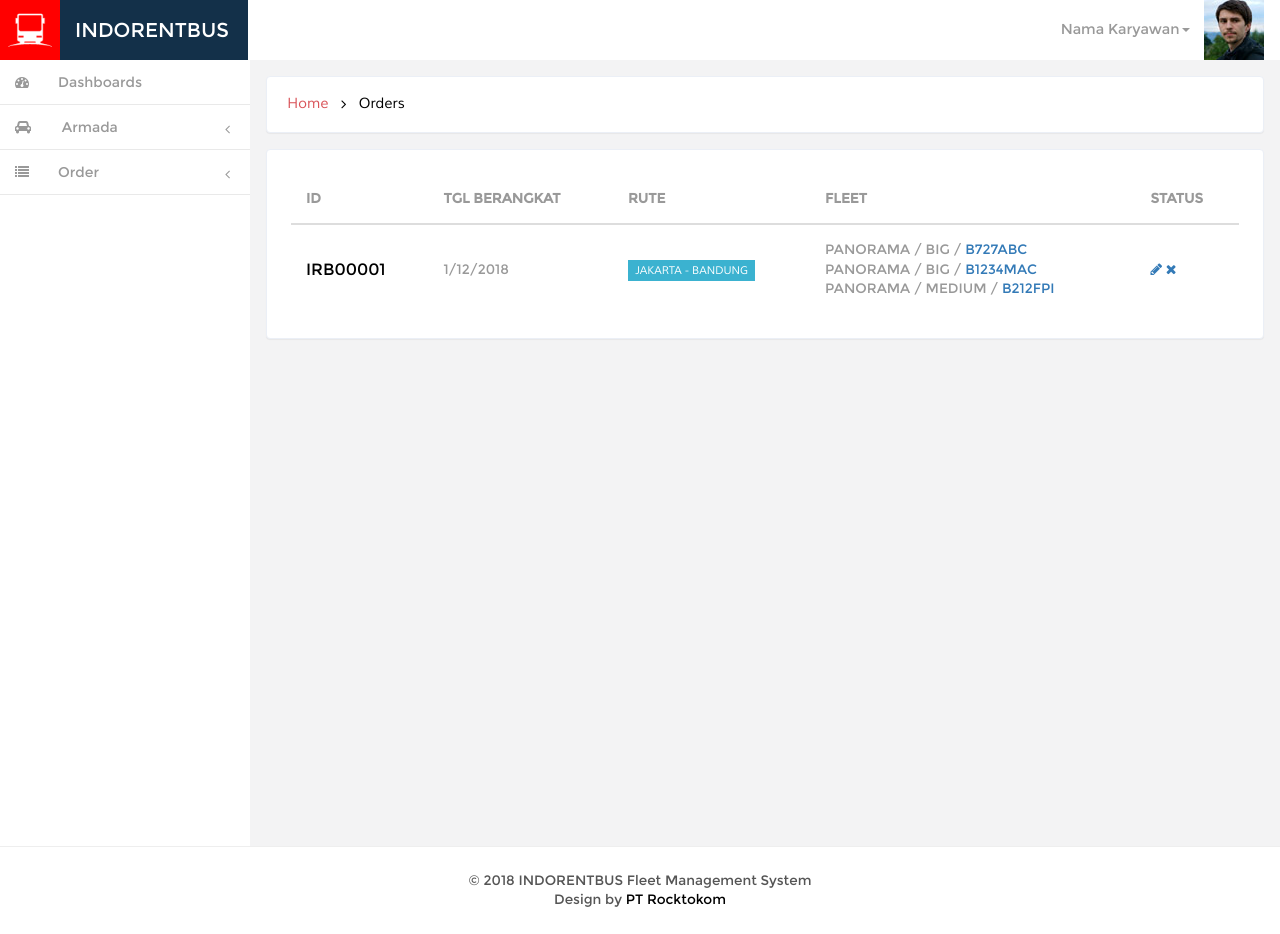
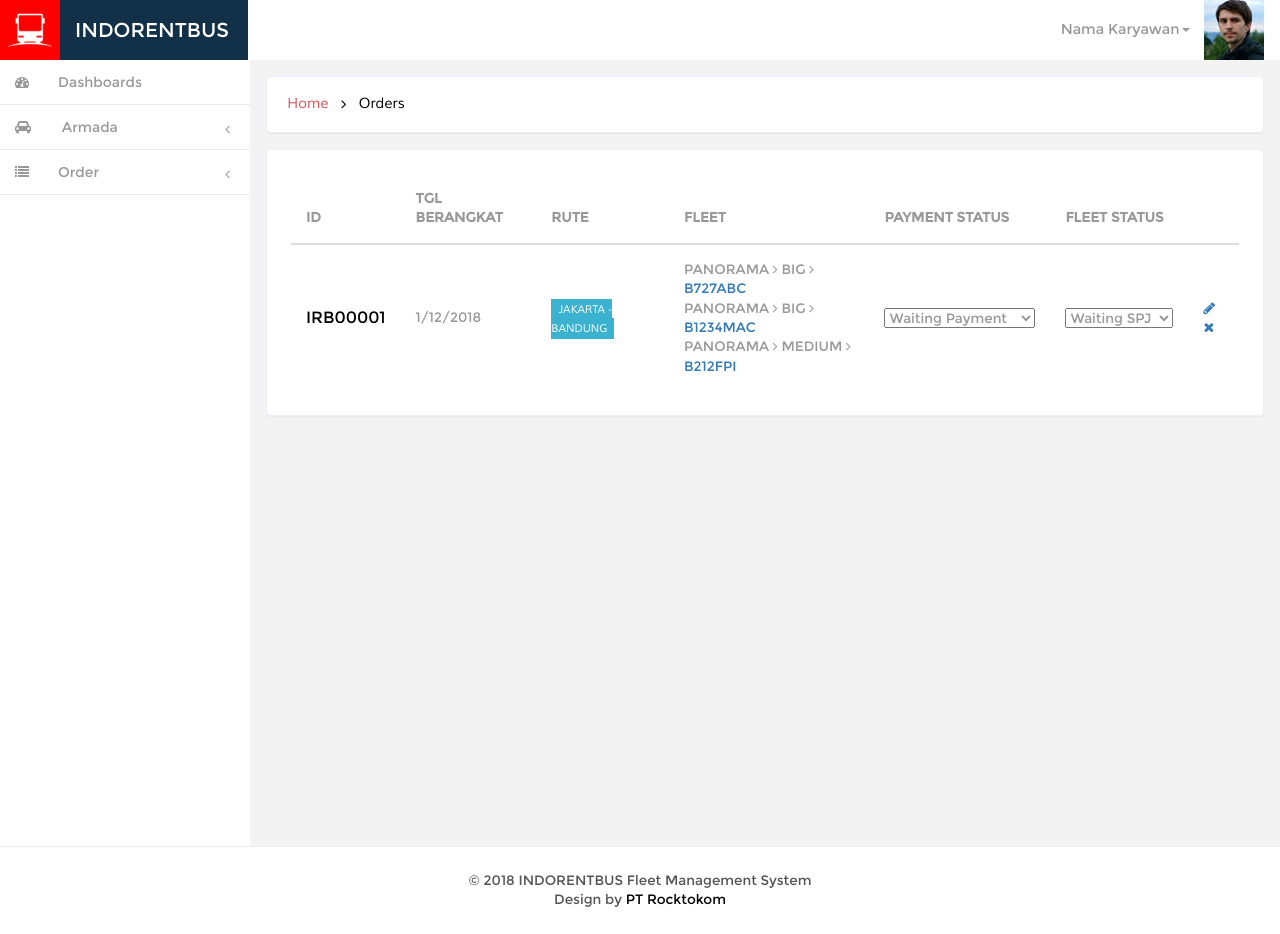
Before and after one commit to kemtol/indorentbus, a Jekyll site: the page built from laman/orders.html, in a window 1280 px wide. Built offline with Jekyll 4.4.1, drawn with Linux system fonts in a browser that asks for light colours; nearby versions of some CDN libraries; Markdown is read by kramdown in place of the engine named in the settings; comment, search, counter and statistics services are not loaded.

Commit message:
Update orders.html

```diff
--- a/laman/orders.html
+++ b/laman/orders.html
@@ -22,7 +22,9 @@
 				<th>TGL BERANGKAT</th>
 				<th>RUTE</th>
 				<th>FLEET</th>
-				<th>STATUS</th>
+				<th>PAYMENT STATUS</th>
+				<th>FLEET STATUS</th>
+				<th>&nbsp;</th>
 			</tr>
 		</thead>
 		<tbody>
@@ -40,9 +42,28 @@
 			    </td>
 
 			    <td>
-				    <div>PANORAMA / BIG / <a href="">B727ABC</a></div>
-				    <div>PANORAMA / BIG / <a href="">B1234MAC</a></div>
-				    <div>PANORAMA / MEDIUM / <a href="">B212FPI</a></div>
+				    <div>PANORAMA <i class="fa fa-angle-right"></i> BIG <i class="fa fa-angle-right"></i> <a href="">B727ABC</a></div>
+				    <div>PANORAMA <i class="fa fa-angle-right"></i> BIG <i class="fa fa-angle-right"></i> <a href="">B1234MAC</a></div>
+				    <div>PANORAMA <i class="fa fa-angle-right"></i> MEDIUM <i class="fa fa-angle-right"></i> <a href="">B212FPI</a></div>
+			    </td>
+
+			    <td>
+					<select>
+						<option value="wp">Waiting Payment</option>
+						<option value="dp">DP Received</option>
+						<option value="fp">Payment Received</option>
+						<option value="pnd">Process non DP</option>
+						<option value="cl">Canceled</option>
+					</select>
+			    </td>
+
+			    <td>
+					<select>
+						<option value="wp">Waiting SPJ</option>
+						<option value="dp">Proceed SPJ</option>
+						<option value="fp">Dispatch</option>
+						<option value="fp">Completed</option>
+					</select>
 			    </td>
 
 			    <td>
```
